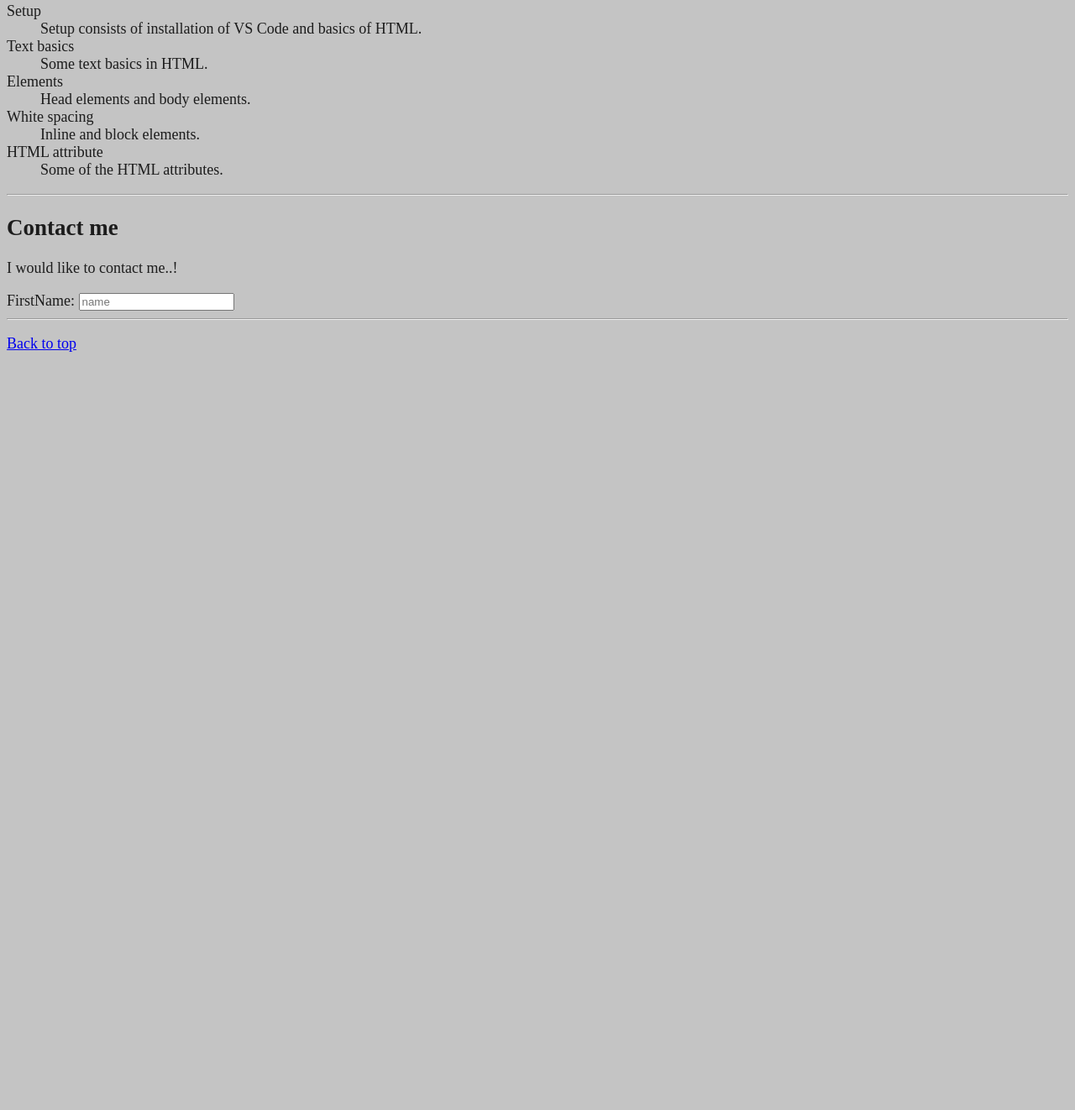
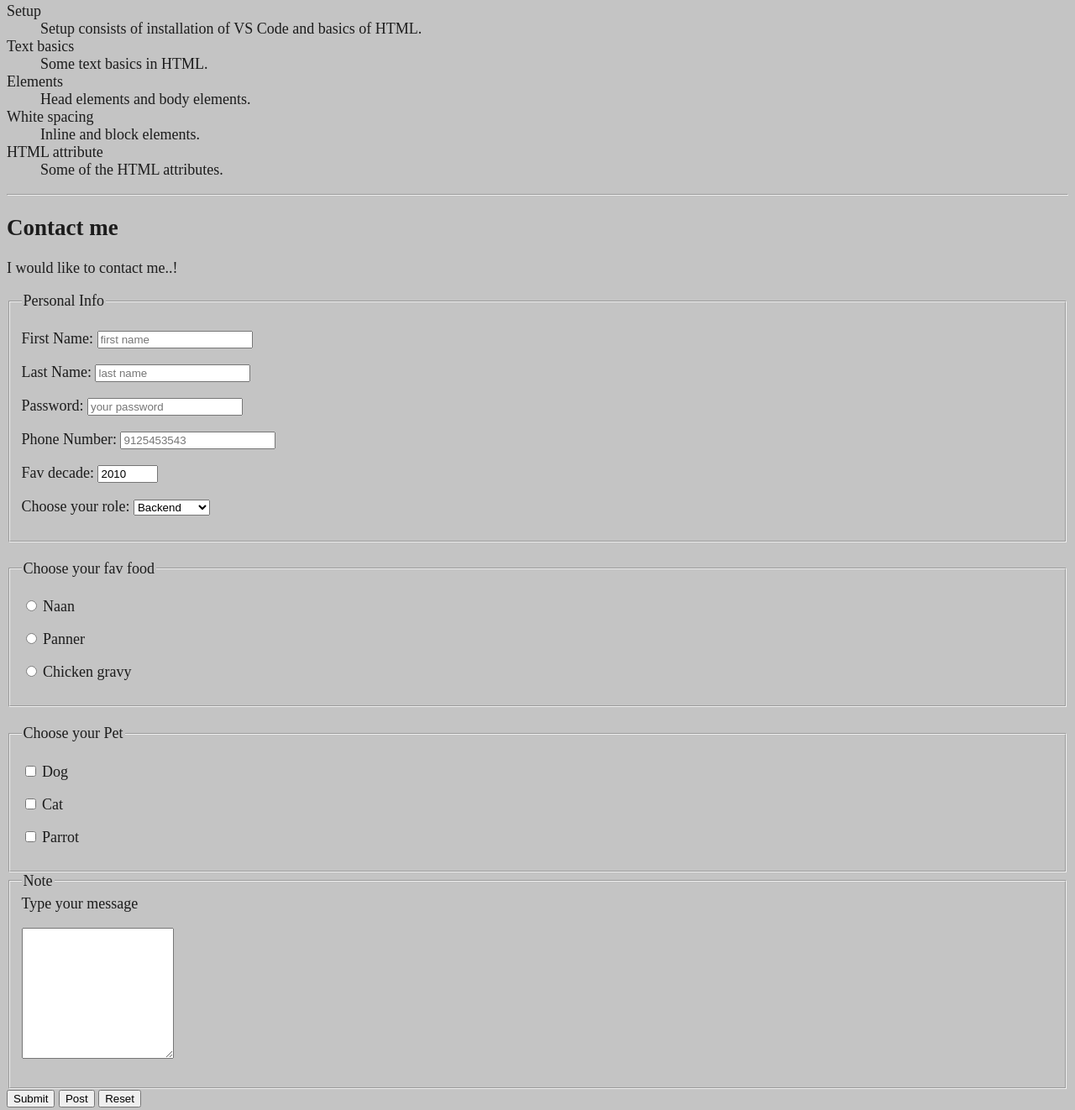
Before and after one commit to manishaac2002/html_full_course, a plain HTML site: page index.html in a window 1280 px wide. Shown: the part 1695-3017 px from the top of the page at 84% size. Before the commit the page ends 2133 px from the top, so only its background shows below. Drawn offline with Linux system fonts and the light colour scheme.

Commit message:
feat: forms.

```diff
--- a/index.html
+++ b/index.html
@@ -10,6 +10,7 @@
 </head>
 
 <body>
+
     <header>
         <h1>Hi there..! This is Manisha</h1>
         <h4>Learning HTML concepts.</h4>
@@ -42,7 +43,9 @@
         </p>
 
         <table>
+
             <caption>HTML Course concepts</caption>
+
             <thead>
                 <tr>
                     <td> &nbsp; </td>
@@ -50,6 +53,7 @@
                     <th scope="col">Time duration</th>
                 </tr>
             </thead>
+
             <tbody>
                 <tr>
                     <th scope="row">Setup and installation</th>
@@ -76,6 +80,7 @@
                     <td><time datetime="01:00">one hour</time></td>
                 </tr>
             </tbody>
+
             <tfoot>
                 <tr>
                     <td colspan="3">After completing this course, you will be a Master in HTML</td>
@@ -134,19 +139,125 @@
                     <dt>HTML attribute</dt>
                     <dd>Some of the HTML attributes.</dd>
                 </dl>
+
             </section>
+
         </article>
+
         <hr>
+
         <article>
+
             <h2>Contact me</h2>
+
             <p>
                 I would like to contact me..!
             </p>
+
             <form action="https://httpbin.org/get" method="get">
-                <label for="firstName">FirstName:</label>
-                <input type="text" name="firstName" id="firstName" placeholder="name">
+
+                <fieldset>
+                    <legend>Personal Info</legend>
+                    <p>
+                        <label for="firstName">First Name:</label>
+                        <input type="text" name="firstName" id="firstName" placeholder="first name" autocomplete="on"
+                            required>
+                    </p>
+
+                    <p>
+                        <label for="lastName">Last Name:</label>
+                        <input type="text" name="lastName" id="lastName" placeholder="last name" autocomplete="on"
+                            required>
+                    </p>
+
+                    <p>
+                        <label for="password">Password:</label>
+                        <input type="password" name="password" id="password" placeholder="your password" required>
+                    </p>
+
+                    <p>
+                        <label for="phone">Phone Number:</label>
+                        <input type="tel" name="phone" id="phone" placeholder="9125453543" required
+                            pattern="[0-9]{3}[0-9]{3}[0-9]{4}">
+                    </p>
+
+                    <p>
+                        <label for="decade">Fav decade:</label>
+                        <input type="number" name="decade" id="decade" min="1900" max="2024" value="2010" step="10"
+                            required>
+                    </p>
+
+                    <p>
+                        <label for="role">Choose your role:</label>
+                        <select name="role" id="role">
+
+                            <optgroup label="Full stack role">
+                                <option value="frontend">Frontend</option>
+                                <option value="backend" selected>Backend</option>
+                                <option value="devops">Devops</option>
+                            </optgroup>
+
+                            <optgroup label="Design role">
+                                <option value="ui/ux">UI/UX</option>
+                                <option value="Designer">Designer</option>
+                            </optgroup>
+
+                        </select>
+                    </p>
+
+                </fieldset>
+
+                <br>
+
+                <fieldset>
+                    <legend>Choose your fav food</legend>
+                    <p>
+                        <input type="radio" name="food" id="naan">
+                        <label for="naan">Naan</label>
+                    </p>
+                    <p>
+                        <input type="radio" name="food" id="panner">
+                        <label for="panner">Panner</label>
+                    </p>
+                    <p>
+                        <input type="radio" name="food" id="chickengravy">
+                        <label for="chickengravy">Chicken gravy</label>
+                    </p>
+                </fieldset>
+
+                <br>
+
+                <fieldset>
+                    <legend>Choose your Pet</legend>
+                    <p>
+                        <input type="checkbox" name="pet" id="dog">
+                        <label for="dog">Dog</label>
+                    </p>
+                    <p>
+                        <input type="checkbox" name="pet" id="cat">
+                        <label for="cat">Cat</label>
+                    </p>
+                    <p>
+                        <input type="checkbox" name="pet" id="parrot">
+                        <label for="parrot">Parrot</label>
+                    </p>
+                </fieldset>
+
+                <fieldset>
+                    <legend>Note</legend>
+                    <label for="message">Type your message</label>
+                    <p>
+                        <textarea name="message" id="message" placeholder="type your message" cols="20" rows="10">
+                        </textarea>
+                    </p>
+                </fieldset>
+
+                <button type="submit">Submit</button>
+                <button type="submit" formaction="https://httpbin.org/post" formmethod="post">Post</button>
+                <button type="reset">Reset</button>
 
             </form>
+
         </article>
 
     </main>
```
